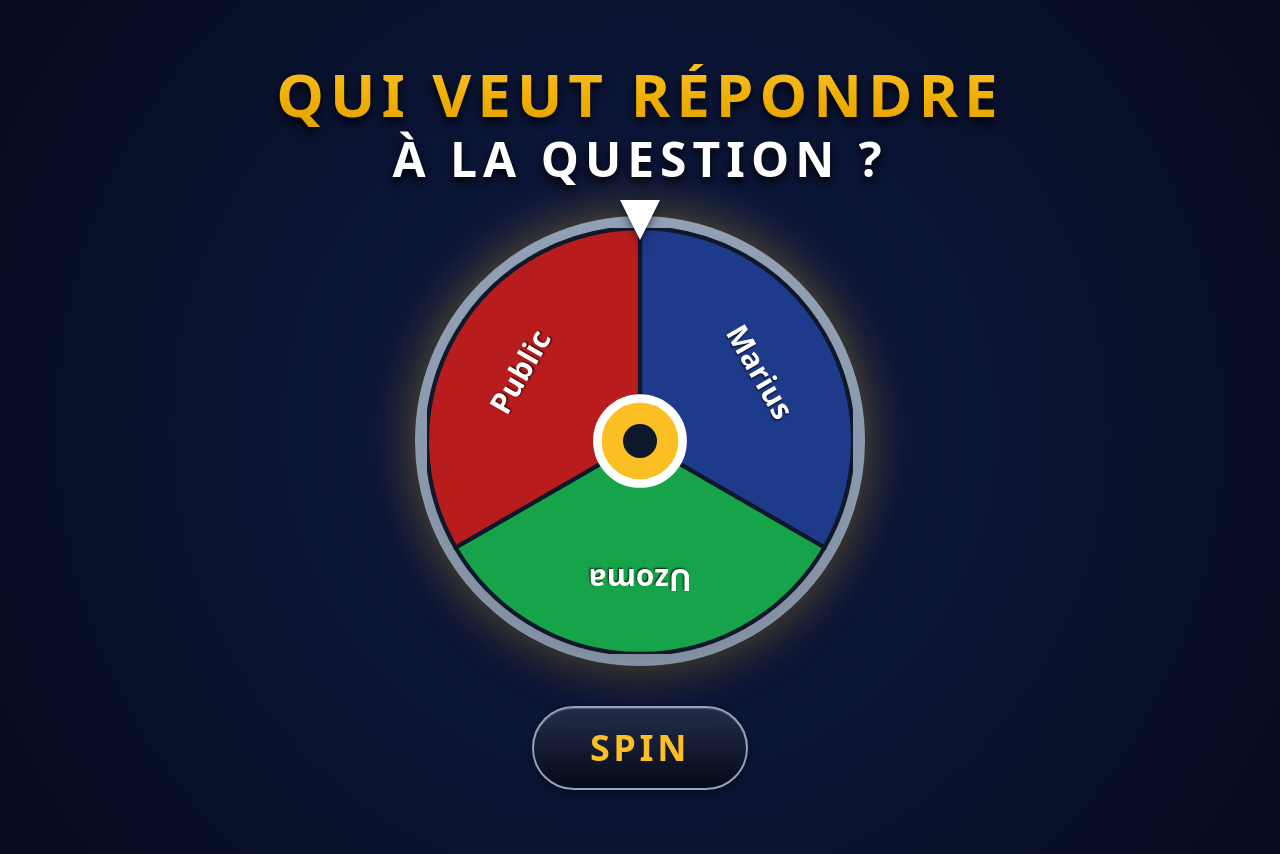
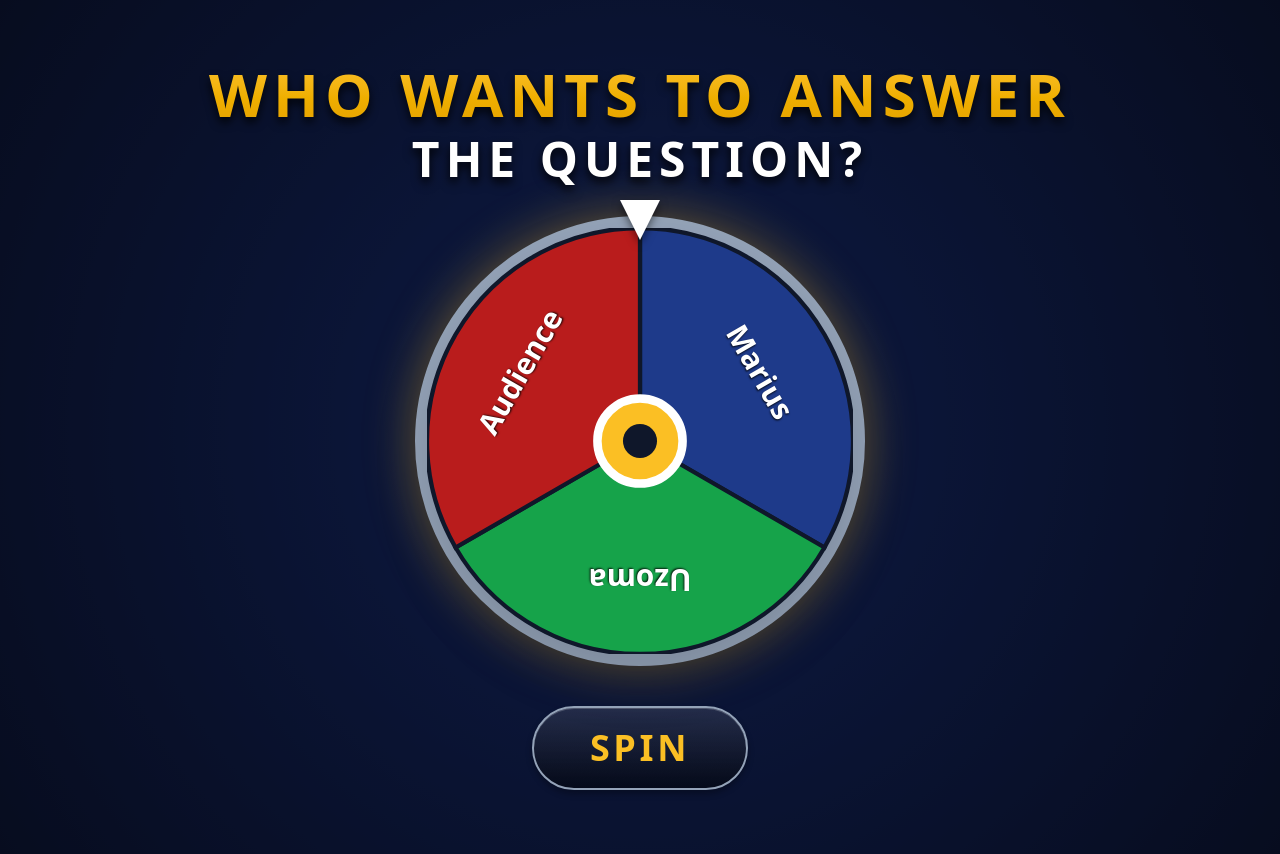
Before and after one commit to mariuscdhub/uzoma-quiz-show, a React (Vite) app: page / in a window 1280 px wide. Built offline with nearby package versions, Linux system fonts and the light colour scheme.

Commit message:
Traduction en anglais

```diff
--- a/src/App.tsx
+++ b/src/App.tsx
@@ -31,7 +31,7 @@ export default function App() {
       setPlayedQuestions((prev) => [...prev, currentQuestionId]);
     }
 
-    if (isCorrect && winner && winner !== 'Mystère') {
+    if (isCorrect && winner && winner !== 'Mystery') {
       setScores(prev => ({
         ...prev,
         [winner]: (prev[winner] || 0) + 1
@@ -76,7 +76,7 @@ export default function App() {
             className="w-full flex flex-col items-center"
           >
             <h1 className="text-4xl md:text-6xl font-black text-transparent bg-clip-text bg-gradient-to-b from-brand-gold to-yellow-600 mb-8 uppercase tracking-widest drop-shadow-[0_5px_5px_rgba(0,0,0,0.8)] text-center">
-              Qui veut répondre<br/><span className="text-white text-3xl md:text-5xl drop-shadow-md">à la question ?</span>
+              Who wants to answer<br/><span className="text-white text-3xl md:text-5xl drop-shadow-md">the question?</span>
             </h1>
             <Wheel onResult={handleWheelResult} />
 
--- a/src/components/QuestionGrid.tsx
+++ b/src/components/QuestionGrid.tsx
@@ -19,7 +19,7 @@ export default function QuestionGrid({ playedQuestions, onSelect, winner }: Prop
         className="text-center"
       >
         <h2 className="text-2xl md:text-4xl font-black text-white mb-4 uppercase tracking-widest drop-shadow-lg">
-          C'est au tour de
+          It's the turn of
         </h2>
         <div className="text-4xl md:text-5xl font-black text-brand-gold drop-shadow-[0_0_15px_rgba(251,191,36,0.5)]">
           {winner} !
--- a/src/components/Quiz.tsx
+++ b/src/components/Quiz.tsx
@@ -93,7 +93,7 @@ export default function Quiz({ question, onComplete }: Props) {
           animate={{ opacity: 1, scale: 1 }}
           className="absolute -top-10 left-1/2 -translate-x-1/2 bg-brand-red text-white px-8 py-2 rounded-full font-black text-2xl uppercase tracking-widest shadow-[0_0_30px_rgba(239,68,68,0.8)] z-50 whitespace-nowrap"
         >
-          🚨 Question Mystère 🚨
+          🚨 Mystery Question 🚨
         </motion.div>
       )}
 
@@ -144,7 +144,7 @@ export default function Quiz({ question, onComplete }: Props) {
                   onClick={handleNextClick}
                   className="game-button correct px-12 py-4 rounded-full text-2xl font-black uppercase tracking-widest text-white hover:scale-105"
                 >
-                  Suite ➔
+                  Next ➔
                 </button>
           </motion.div>
         )}
@@ -170,7 +170,7 @@ export default function Quiz({ question, onComplete }: Props) {
                       onClick={handleNextClick}
                       className="game-button incorrect px-12 py-4 rounded-full text-2xl font-black uppercase tracking-widest text-white hover:scale-105"
                     >
-                      Question suivante ➔
+                      Next Question ➔
                     </button>
                   </div>
             </div>
--- a/src/components/Wheel.tsx
+++ b/src/components/Wheel.tsx
@@ -1,7 +1,7 @@
 import React, { useState } from 'react';
 import { motion } from 'framer-motion';
 
-const SECTIONS = ["Marius", "Uzoma", "Public"];
+const SECTIONS = ["Marius", "Uzoma", "Audience"];
 const COLORS = ["#1e3a8a", "#16a34a", "#b91c1c"];
 
 export default function Wheel({ onResult }: { onResult: (winner: string) => void }) {
```
